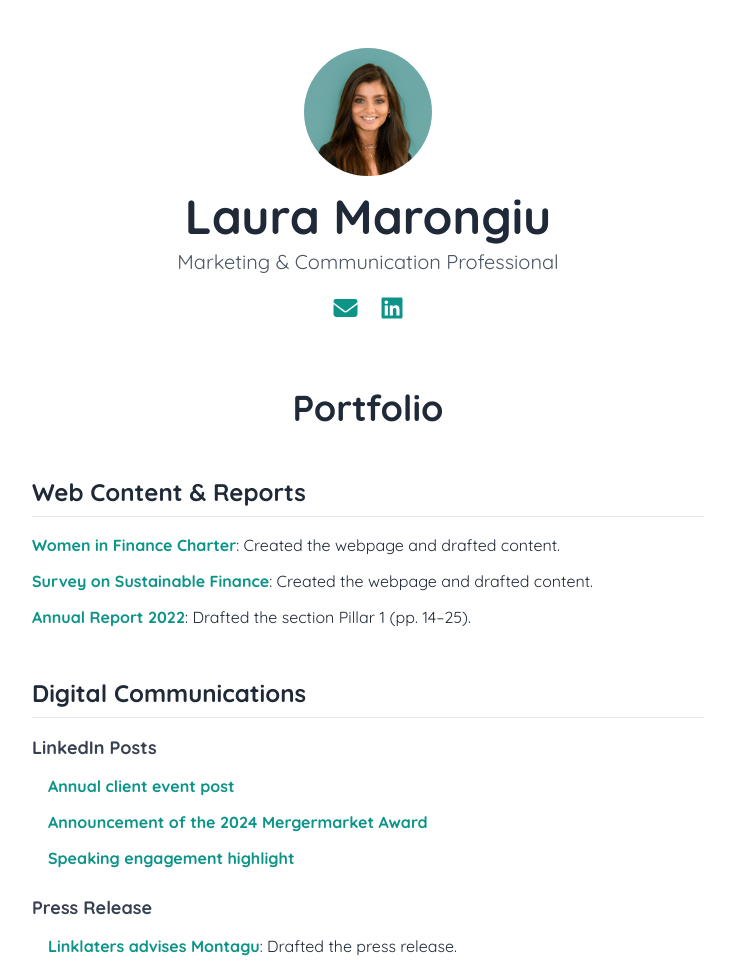
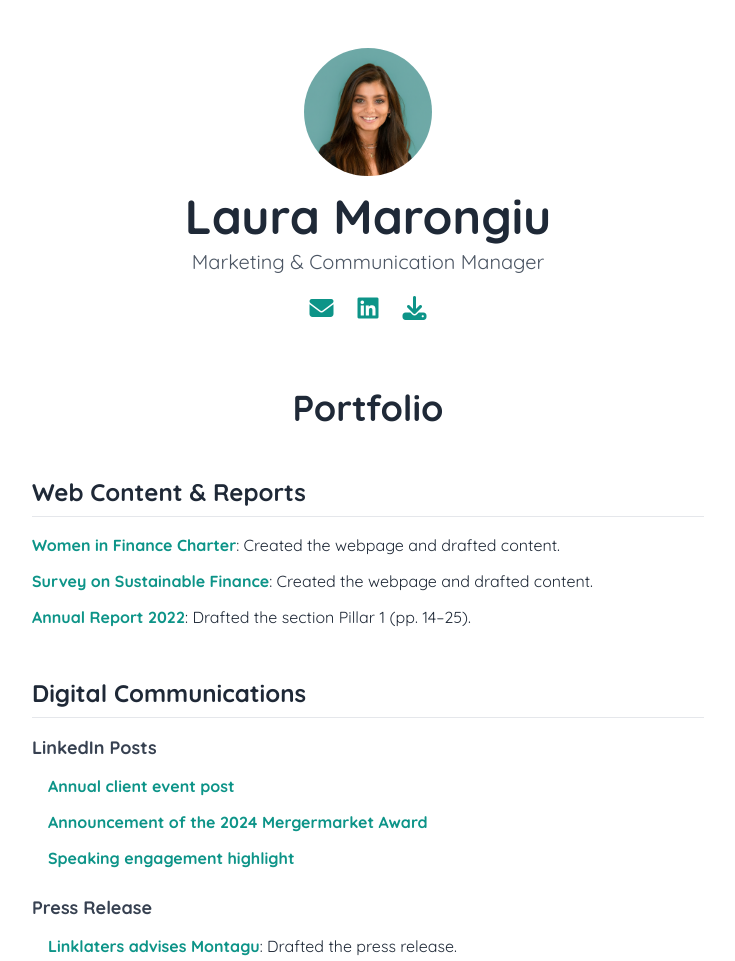
Before and after one commit to AyloSrd/laura-portfolio, a plain HTML site: page index.html in a window 1280 px wide. Shown: the top 961 px of the page, without its empty margins (272-1007 px from the left). Drawn offline with nearby package versions, Linux system fonts and the light colour scheme.

Commit message:
make pdf version downloadable

```diff
--- a/index.html
+++ b/index.html
@@ -55,12 +55,13 @@
         />
         <h1 class="text-4xl sm:text-5xl font-bold mb-2">Laura Marongiu</h1>
         <h2 class="text-lg sm:text-xl text-gray-600 mb-4">
-          Marketing & Communication Professional
+          Marketing & Communication Manager
         </h2>
         <div class="flex justify-center items-center space-x-6">
           <a
             href="mailto:lauraamarongiu@gmail.com"
             class="text-accent hover:text-accent-hover transition-colors text-2xl"
+            title="Email"
           >
             <span class="sr-only">Email</span>
             <i class="fa-solid fa-envelope" aria-hidden="true"></i>
@@ -70,9 +71,19 @@
             target="_blank"
             rel="noopener noreferrer"
             class="text-accent hover:text-accent-hover transition-colors text-2xl"
+            title="LinkedIn"
           >
             <span class="sr-only">LinkedIn</span>
             <i class="fa-brands fa-linkedin" aria-hidden="true"></i>
+          </a>
+          <a
+            href="portfolio.pdf"
+            download="Portfolio.pdf"
+            class="text-accent hover:text-accent-hover transition-colors text-2xl"
+            title="Download PDF version"
+          >
+            <span class="sr-only">Download PDF version</span>
+            <i class="fa-solid fa-download" aria-hidden="true"></i>
           </a>
         </div>
       </header>
```
